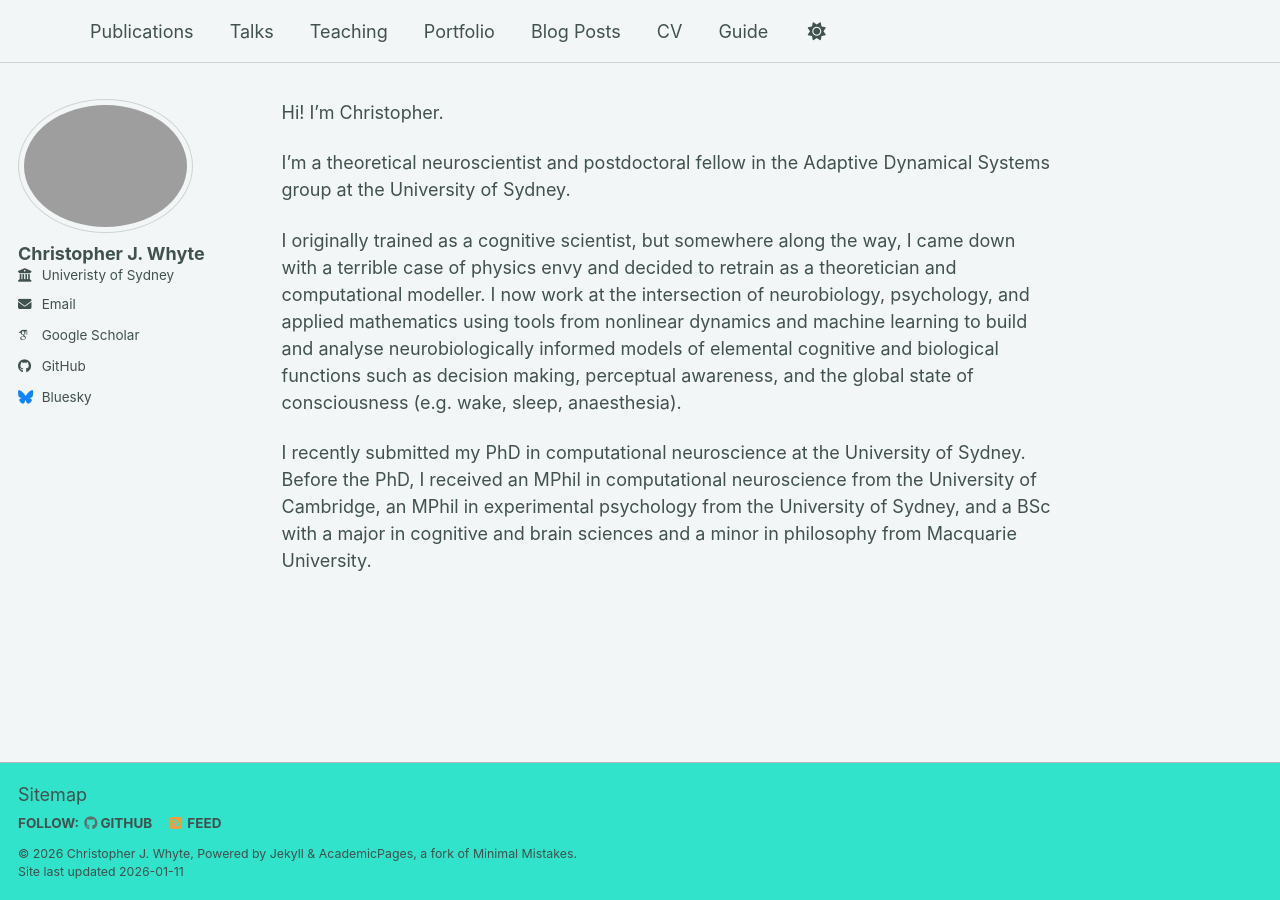
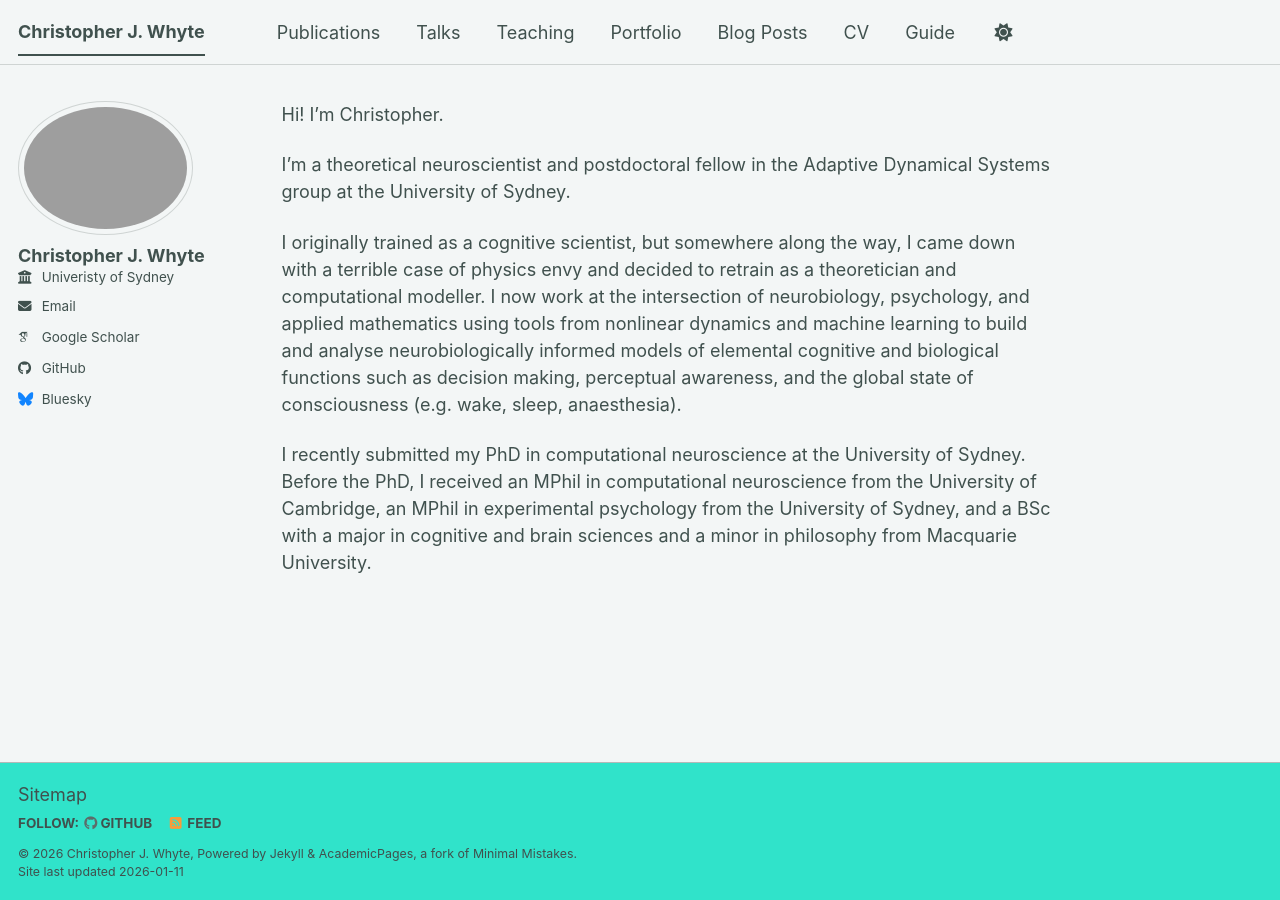
Before and after one commit to cjwhyte/cjwhyte.github.io, a Jekyll site: the page built from _pages/about.md, in a window 1280 px wide. Built offline with Jekyll 4.4.1, drawn with Linux system fonts in a browser that asks for light colours; some web fonts are replaced; a script bundle is joined from its source files by our own code; library files that are not in the unit come from our copies.

Commit message:
Update site title in configuration file

```diff
--- a/_config.yml
+++ b/_config.yml
@@ -9,7 +9,7 @@
 # Basic Site Settings
 locale                   : "en-US"
 site_theme               : "mint" # The available themes options are "default", "air", "sunrise", "mint", "dirt" and "contrast"
-title                    : ""
+title                    : "Christopher J. Whyte"
 title_separator          : "-"
 name                     : &name "Christopher J. Whyte"
 description              : &description "Theoretical neuroscientist and postdoctoral fellow working on the dynamical basis of elemental cognitive and biological functions"   # Update this with a general description of your site, this is the default if not overridden by a page
```
